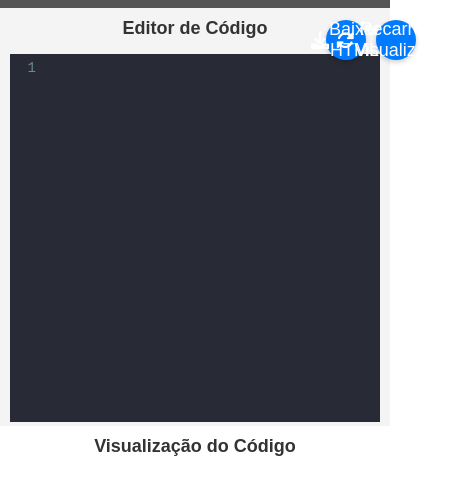
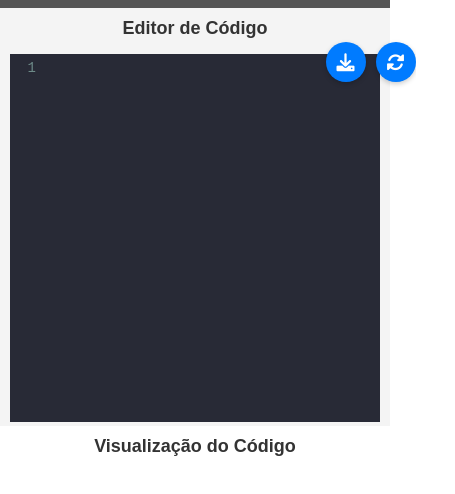
Before and after one commit to brenolobao/Code-Deploy, a plain HTML site: page index.html in a window 390 px wide. Shown: the whole page, 455 px wide, since content can reach past the window. Drawn offline with nearby package versions, Linux system fonts and the light colour scheme.

Commit message:
Update index.html

```diff
--- a/index.html
+++ b/index.html
@@ -148,7 +148,7 @@
             .floating-buttons {
                 flex-direction: row;
                 top: unset;
-                top: 20px;
+                top: 5%;
                 right: 5%;
                 transform: translateX(50%);
             }
@@ -172,11 +172,9 @@
         <div class="floating-buttons">
             <button id="downloadBtn" class="action-button">
                 <i class="fas fa-download"></i>
-                <span class="tooltip-text">Baixar HTML</span>
             </button>
             <button id="reloadBtn" class="action-button">
                 <i class="fas fa-sync-alt"></i>
-                <span class="tooltip-text">Recarregar Visualização</span>
             </button>
         </div>
     </div>
```
